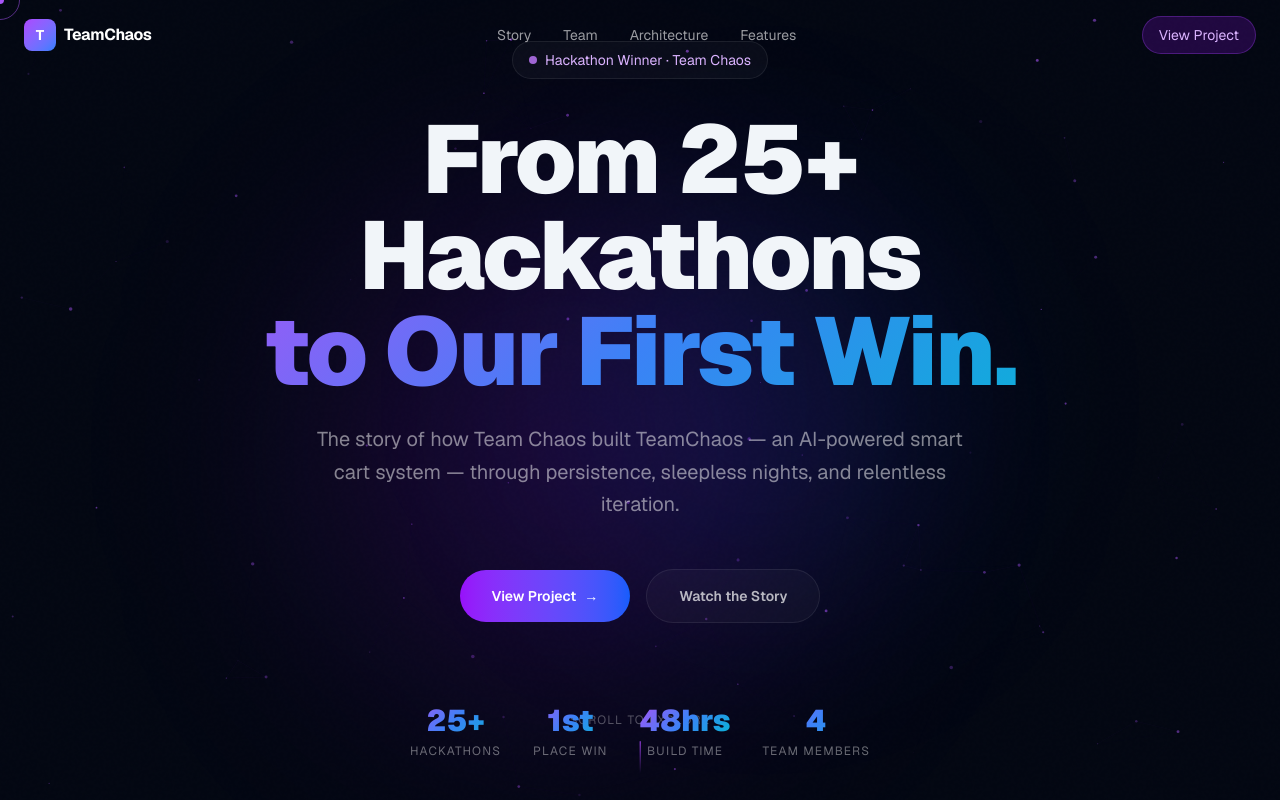
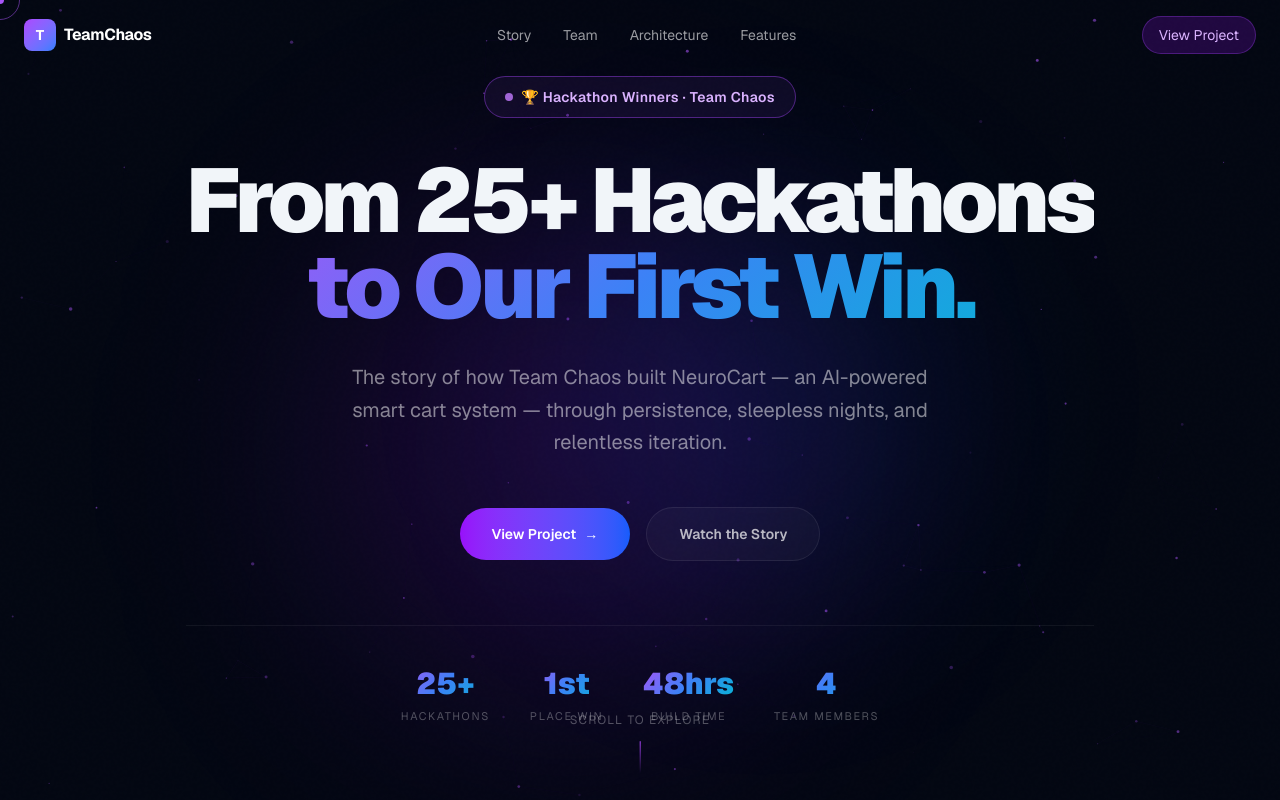
Before and after one commit to MustafaPinjari/TeamChaos, a Next.js app: page / in a window 1280 px wide. Shown: the top 800 px of the page. Built offline with nearby package versions, Linux system fonts and the light colour scheme.

Commit message:
fix: hero header - fix NeuroCart typo, sharpen badge, tighten title & stats spacing

```diff
--- a/components/sections/Hero.tsx
+++ b/components/sections/Hero.tsx
@@ -3,6 +3,7 @@ import { motion, useScroll, useTransform } from "framer-motion";
 import { useRef, useEffect, useState } from "react";
 
 const WORDS = ["From 25+ Hackathons", "to Our First Win."];
+const BADGE = "🏆  Hackathon Winners · Team Chaos";
 
 function TypewriterWord({ text, delay }: { text: string; delay: number }) {
   return (
@@ -107,14 +108,15 @@ export default function Hero() {
           initial={{ opacity: 0, scale: 0.8 }}
           animate={{ opacity: 1, scale: 1 }}
           transition={{ duration: 0.6, delay: 0.2 }}
-          className="inline-flex items-center gap-2 px-4 py-2 rounded-full glass border border-purple-500/30 text-purple-300 text-sm mb-8"
+          className="inline-flex items-center gap-2 px-5 py-2.5 rounded-full border border-purple-500/40 text-purple-300 text-sm font-semibold mb-10 tracking-wide"
+          style={{ background: "rgba(168,85,247,0.08)", backdropFilter: "blur(12px)" }}
         >
           <span className="w-2 h-2 rounded-full bg-purple-400 pulse-glow" />
-          Hackathon Winner · Team Chaos
+          {BADGE}
         </motion.div>
 
         {/* Main title */}
-        <h1 className="text-5xl md:text-7xl lg:text-8xl font-black tracking-tight leading-none mb-6 overflow-hidden">
+        <h1 className="text-5xl md:text-7xl lg:text-[90px] font-black tracking-tighter leading-[0.95] mb-8 overflow-hidden">
           <TypewriterWord text={WORDS[0]} delay={0.4} />
           <span className="block overflow-hidden">
             <motion.span
@@ -133,9 +135,9 @@ export default function Hero() {
           initial={{ opacity: 0, y: 20 }}
           animate={{ opacity: 1, y: 0 }}
           transition={{ duration: 0.8, delay: 1.1 }}
-          className="text-lg md:text-xl text-white/50 max-w-2xl mx-auto mb-12 leading-relaxed"
+          className="text-lg md:text-xl text-white/50 max-w-xl mx-auto mb-12 leading-relaxed"
         >
-          The story of how Team Chaos built TeamChaos — an AI-powered smart cart system —
+          The story of how Team Chaos built NeuroCart — an AI-powered smart cart system —
           through persistence, sleepless nights, and relentless iteration.
         </motion.p>
 
@@ -166,7 +168,7 @@ export default function Hero() {
           initial={{ opacity: 0 }}
           animate={{ opacity: 1 }}
           transition={{ duration: 1, delay: 1.8 }}
-          className="mt-20 flex flex-wrap items-center justify-center gap-8"
+          className="mt-16 flex flex-wrap items-center justify-center gap-10 border-t border-white/[0.06] pt-10"
         >
           {[
             { value: "25+", label: "Hackathons" },
@@ -182,7 +184,7 @@ export default function Hero() {
               className="text-center"
             >
               <div className="text-3xl font-black gradient-text">{stat.value}</div>
-              <div className="text-white/40 text-xs mt-1 uppercase tracking-widest">{stat.label}</div>
+              <div className="text-white/30 text-[11px] mt-1.5 uppercase tracking-[0.15em]">{stat.label}</div>
             </motion.div>
           ))}
         </motion.div>
```
